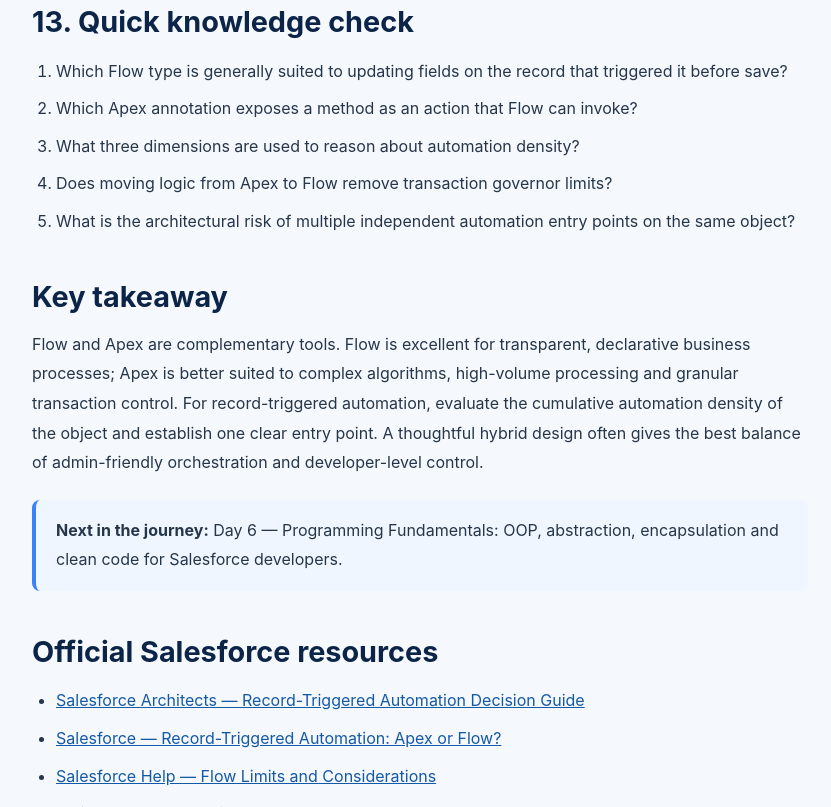
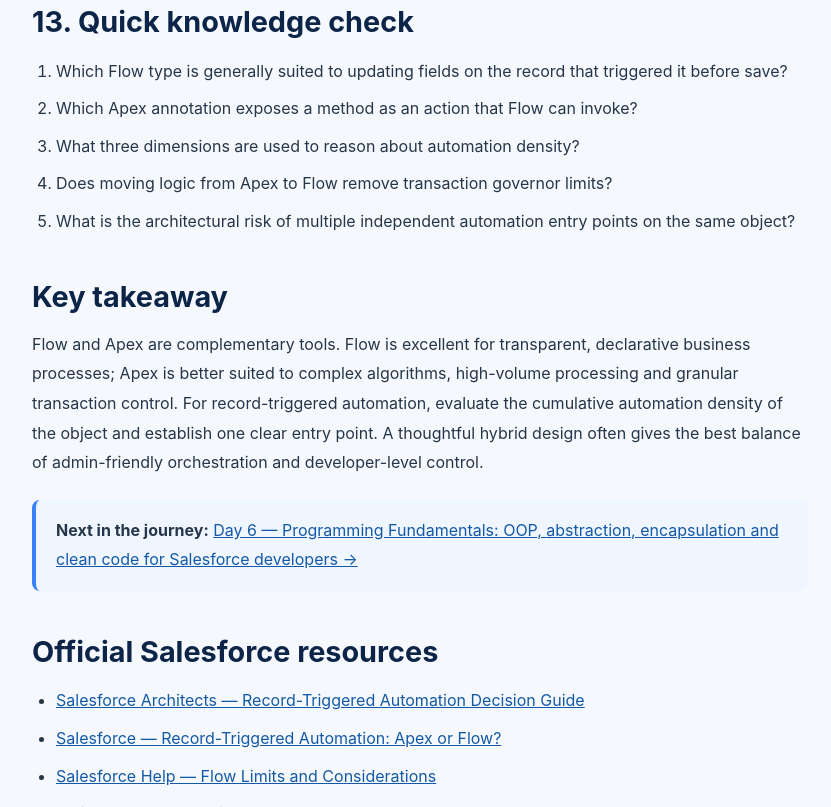
Before and after one commit to debarshi-ghosh/debarshi-salesforce-portfolio, a plain HTML site: page blog/day-05/index.html in a window 1280 px wide. Shown: the part 11193-12000 px from the top of the page, without its empty margins (220-1051 px from the left). Drawn offline with Linux system fonts and the light colour scheme.

Commit message:
Link Day 5 article to Day 6

```diff
--- a/blog/day-05/index.html
+++ b/blog/day-05/index.html
@@ -123,7 +123,7 @@
 <ol><li>Which Flow type is generally suited to updating fields on the record that triggered it before save?</li><li>Which Apex annotation exposes a method as an action that Flow can invoke?</li><li>What three dimensions are used to reason about automation density?</li><li>Does moving logic from Apex to Flow remove transaction governor limits?</li><li>What is the architectural risk of multiple independent automation entry points on the same object?</li></ol>
 <h2>Key takeaway</h2>
 <p>Flow and Apex are complementary tools. Flow is excellent for transparent, declarative business processes; Apex is better suited to complex algorithms, high-volume processing and granular transaction control. For record-triggered automation, evaluate the cumulative automation density of the object and establish one clear entry point. A thoughtful hybrid design often gives the best balance of admin-friendly orchestration and developer-level control.</p>
-<div class="callout"><strong>Next in the journey:</strong> Day 6 — Programming Fundamentals: OOP, abstraction, encapsulation and clean code for Salesforce developers.</div>
+<div class="callout"><strong>Next in the journey:</strong> <a href="../day-06/index.html">Day 6 — Programming Fundamentals: OOP, abstraction, encapsulation and clean code for Salesforce developers →</a></div>
 <h2>Official Salesforce resources</h2>
 <ul><li><a href="https://architect.salesforce.com/docs/architect/decision-guides/guide/record-triggered.html" target="_blank" rel="noopener">Salesforce Architects — Record-Triggered Automation Decision Guide</a></li><li><a href="https://www.salesforce.com/blog/record-triggered-automation-apex-or-flow/" target="_blank" rel="noopener">Salesforce — Record-Triggered Automation: Apex or Flow?</a></li><li><a href="https://help.salesforce.com/s/articleView?id=sf.flow_considerations.htm&amp;language=en_US&amp;type=5" target="_blank" rel="noopener">Salesforce Help — Flow Limits and Considerations</a></li><li><a href="https://trailhead.salesforce.com/content/learn/modules/flow-basics" target="_blank" rel="noopener">Trailhead — Flow Basics</a></li><li><a href="https://developer.salesforce.com/docs/atlas.en-us.apexcode.meta/apexcode/apex_invoking_flow.htm" target="_blank" rel="noopener">Apex Developer Guide — Invocable Apex and Flow</a></li></ul>
 <div class="article-nav"><a href="../day-04/index.html">← Day 4: Salesforce Security Model</a><a href="../roadmap/index.html">30-Day Roadmap →</a></div>
```
